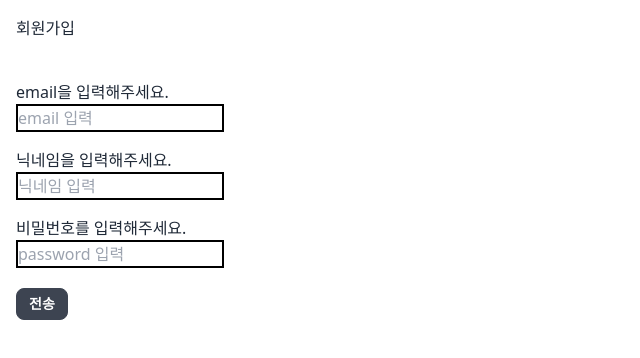
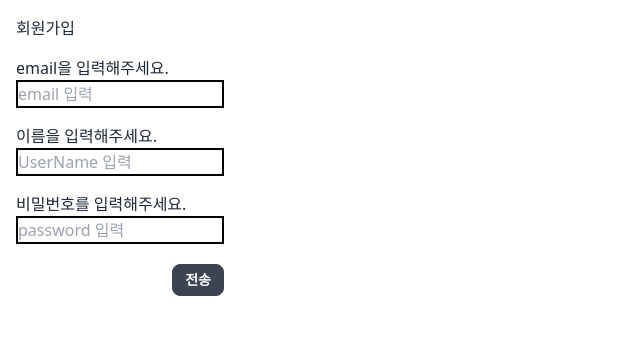
Before and after one commit to hoyeol0513/mytube-front, a React (Create React App) app: page /join in a window 1280 px wide. Shown: the top 358 px of the page, without its empty margins (0-640 px from the left). Built offline with nearby package versions, Linux system fonts and the light colour scheme.

Commit message:
join page layout v1

```diff
--- a/package.json
+++ b/package.json
@@ -6,6 +6,7 @@
     "@testing-library/jest-dom": "^5.16.5",
     "@testing-library/react": "^13.4.0",
     "@testing-library/user-event": "^13.5.0",
+    "axios": "^1.1.0",
     "daisyui": "^2.24.2",
     "react": "^18.2.0",
     "react-dom": "^18.2.0",
--- a/src/App.js
+++ b/src/App.js
@@ -1,12 +1,18 @@
 import React from "react";
-import Layout from "./layouts/Layout";
+import { BrowserRouter as Router, Routes, Route } from "react-router-dom";
+import Home from "./routes/Home";
+import About from "./routes/About";
+import Join from "./routes/Join";
 
 function App() {
   return (
-    <Layout>
-      <div>App</div>
-    </Layout>
-
+    <Router>
+      <Routes>
+        <Route path="/" element={<Home />}></Route>
+        <Route path="/about/:id" element={<About />}></Route>
+        <Route path="/join" element={<Join />}></Route>
+      </Routes>
+    </Router>
   );
 }
 
--- a/src/index.js
+++ b/src/index.js
@@ -2,31 +2,10 @@ import React from "react";
 import ReactDOM from "react-dom/client";
 import "./index.css";
 import App from "./App";
-import { BrowserRouter as Router, Routes, Route } from "react-router-dom";
-import About from "./routes/About";
-import Home from "./routes/Home";
-import Join from "./routes/Join";
 
 const root = ReactDOM.createRoot(document.getElementById("root"));
 root.render(
   <React.StrictMode>
-    <Router>
-      <div className="flex gap-2">
-        {/* <span>
-          <Link to="/"> App</Link>
-        </span>
-        <span>
-          <Link to="/home"> Home</Link>
-        </span>
-        <span>
-          <Link to="/about/1"> About</Link>
-        </span> */}
-      </div>
-      <Routes>
-        <Route path="/" element={<Home />}></Route>
-        <Route path="/about/:id" element={<About />}></Route>
-        <Route path="/join" element={<Join />}></Route>
-      </Routes>
-    </Router>
+    <App />
   </React.StrictMode>
 );
--- /dev/null
+++ b/src/layouts/utils/env.js
@@ -0,0 +1 @@
+export const BACKEND_URL = "http://localhos:8123/api/v1";
--- /dev/null
+++ b/src/layouts/utils/index.js
@@ -0,0 +1 @@
+export * from "./env";
--- a/src/routes/Join.jsx
+++ b/src/routes/Join.jsx
@@ -1,35 +1,59 @@
-import React from "react";
+import axios from "axios";
+import React, { useState } from "react";
+import { BACKEND_URL } from "../utils";
 
 const Join = () => {
+  const [userName, setUserName] = useState("");
+  const [password, setPassword] = useState("");
+  const [email, setEmail] = useState("");
   return (
-    <div className="flex flex-col w-60 p-4 items-start">
-      <div>회원가입</div>
-      <br />
+    <div>
       <form
-        onSubmit={(e) => {
+        className="flex flex-col w-60 p-4 "
+        onSubmit={async (e) => {
           e.preventDefault();
-          alert("send");
+          const data = await axios({
+            url: `${BACKEND_URL}/user/join`,
+            method: "POST",
+            data: {
+              userName,
+              email,
+              password,
+            },
+          });
         }}
       >
+        <div>회원가입</div>
         <div className="mt-4">email을 입력해주세요.</div>
         <input
           type="email"
           className="w-full border-2 border-black"
           placeholder="email 입력"
+          onChange={(e) => {
+            setEmail(e.target.value);
+          }}
         />
-        <div className="mt-4">닉네임을 입력해주세요.</div>
+        <div className="mt-4">이름을 입력해주세요.</div>
         <input
           type="text"
           className="w-full border-2 border-black"
-          placeholder="닉네임 입력"
+          placeholder="UserName 입력"
+          onChange={(e) => {
+            setUserName(e.target.value);
+          }}
         />
         <div className="mt-4">비밀번호를 입력해주세요.</div>
         <input
           type="password"
           className="w-full border-2 border-black"
           placeholder="password 입력"
+          onChange={(e) => {
+            setPassword(e.target.value);
+          }}
         />
-        <button className="btn btn-sm mr-auto mt-5">전송</button>
+        <button type="submit" className="btn btn-sm ml-auto mt-5">
+          전송
+        </button>
       </form>
     </div>
   );
```
Also changed, not shown: 1 other file (tests, documents, lock files or other folders).
